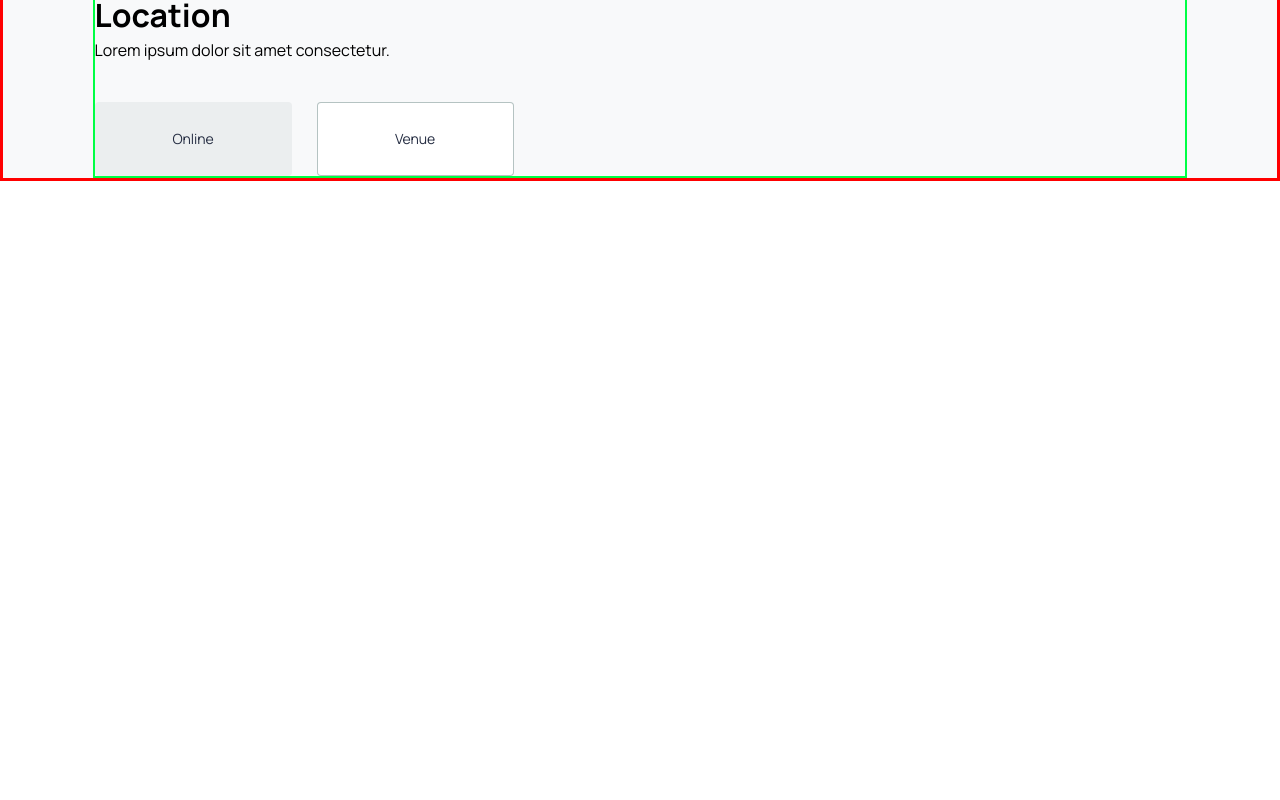
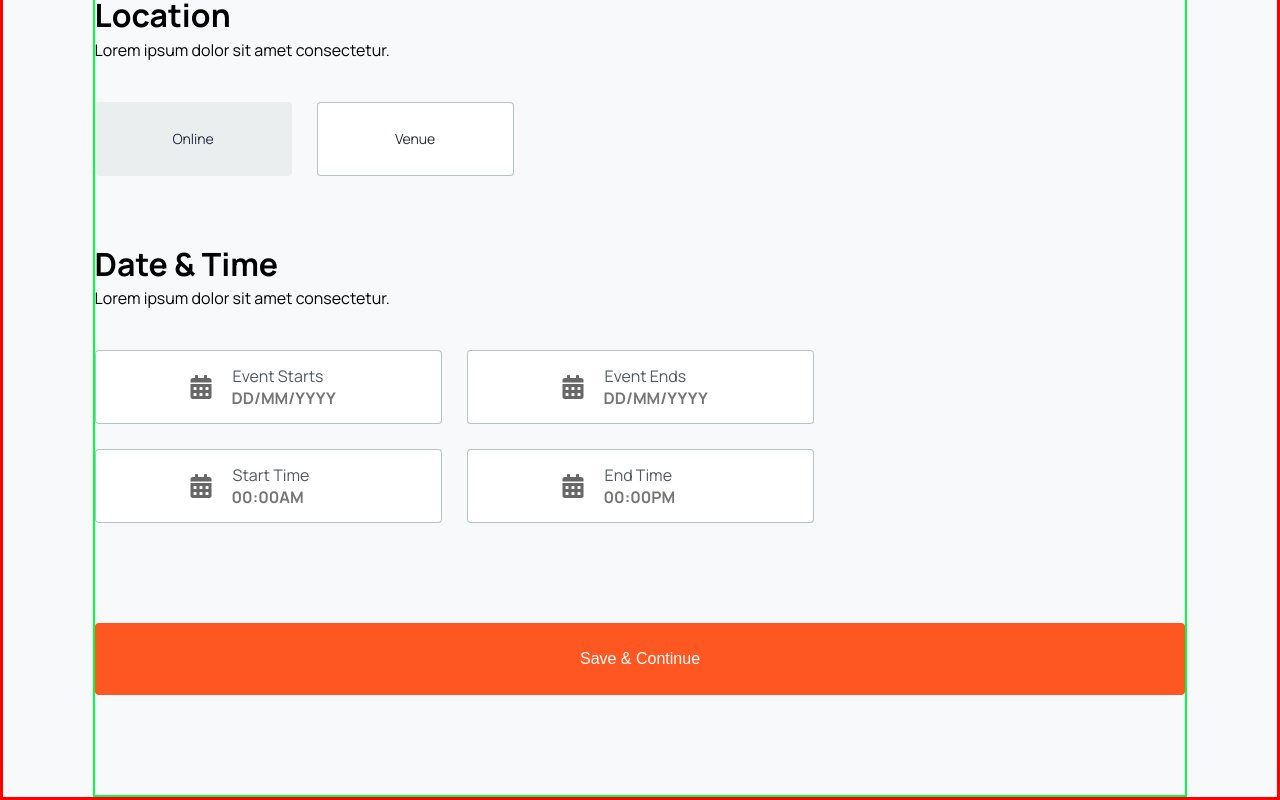
Before and after one commit to miracle-ic/Event-Hub-Project, a React (Vite) app: page / in a window 1280 px wide. Shown: the part 1179-1979 px from the top of the page. Before the commit the page ends 1360 px from the top, so only its background shows below. Built offline with nearby package versions, Linux system fonts and the light colour scheme.

Commit message:
13th commit

```diff
--- a/src/component/pages/BookEvent.jsx
+++ b/src/component/pages/BookEvent.jsx
@@ -4,7 +4,8 @@ import Navbar from "../Navbar/Navbar";
 import TicketModel from "../Ticket-Model/TicketModel";
 import { CiCircleAlert } from "react-icons/ci";
 import { IoIosArrowDown } from "react-icons/io";
-import upload from '../others/upload.svg';
+import { FaCalendarAlt } from "react-icons/fa";
+import upload from "../others/upload.svg";
 
 const BookEvent = () => {
   return (
@@ -92,6 +93,61 @@ const BookEvent = () => {
                   <div className="venue-btn">Venue</div>
                 </div>
               </div>
+
+              {/* -----------------------------------Save button - Div */}
+              <div className="set-date-time-header">
+                <h2>Date & Time</h2>
+                <p>Lorem ipsum dolor sit amet consectetur.</p>
+
+                <div className="date-container">
+                  <div className="start-date-btn">
+                  <FaCalendarAlt className="calendar-icon" />
+                    <div className="date-input-div">
+                      <input type="text" id="event-start-input" placeholder="DD/MM/YYYY" />
+                      <label for="event-start-input" class="event-start-label">
+                        Event Starts
+                      </label>
+                    </div>
+                  </div>
+
+                  <div className="end-date-btn">
+                  <FaCalendarAlt className="calendar-icon" />
+                    <div className="date-input-div">
+                      <input type="text" id="event-start-input" placeholder="DD/MM/YYYY" />
+                      <label for="event-start-input" class="event-start-label">
+                        Event Ends
+                      </label>
+                    </div>
+                  </div>
+                </div>
+
+                <div className="date-container">
+                  <div className="start-date-btn">
+                  <FaCalendarAlt className="calendar-icon" />
+                    <div className="date-input-div">
+                      <input type="text" id="event-start-input" placeholder="00:00AM" />
+                      <label for="event-start-input" class="event-start-label">
+                        Start Time
+                      </label>
+                    </div>
+                  </div>
+
+                  <div className="end-date-btn">
+                  <FaCalendarAlt className="calendar-icon" />
+                    <div className="date-input-div">
+                      <input type="text" id="event-start-input" placeholder="00:00PM" />
+                      <label for="event-start-input" class="event-start-label">
+                        End Time
+                      </label>
+                    </div>
+                  </div>
+                </div>
+              </div>
+
+              {/* -----------------------------------Save button - Div */}
+              <button type="" class="btn-save">
+                Save & Continue
+              </button>
             </form>
           </div>
         </div>
--- a/src/component/pages/bookevent.css
+++ b/src/component/pages/bookevent.css
@@ -75,7 +75,7 @@
 .form-div {
     width: 100%;
 }
-/* -------------------Login inputs */
+/* -------------------Event Title inputs */
 .event-title-input-container {
     display: grid;
     grid-template-columns: 1fr;
@@ -115,7 +115,7 @@
     font-size: 16px;
 }
 
-/* -------------------Password inputs */
+/* -------------------Event Organizers inputs */
 .event-organizer-input-container {
     display: grid;
     grid-template-columns: 1fr;
@@ -355,6 +355,125 @@
     border-radius: 4px;
 }
 
+/* -------------------Set Date & Time header */
+.set-date-time-header {
+    display: flex;
+    flex-direction: column;
+    justify-content: flex-start;
+    width: 100%;
+    height: auto;
+    margin-top: 7%;
+    /* border: 2px solid rgb(0, 4, 255); */
+}
+
+.set-date-time-header h2 {
+    font-size: 32px;
+    margin-top: -10px;
+}
+
+.set-date-time-header p {
+    font-size: 16px;
+    margin-top: -25px;
+}
+
+.date-container {
+    display: flex;
+    flex-direction: row;
+    margin-top: 25px;
+    font-size: 14px;
+    color: #252D42;
+}
+
+/* ------------------------------div 1 */
+.start-date-btn {
+    display: flex;
+    align-items: center;
+    justify-content: center;
+    width: 347px;
+    height: 74px;
+    background-color: #fff;
+    border: 1px solid rgb(0, 50, 47, 0.29);
+    border-radius: 4px;
+    margin-right: 25px;
+}
+
+/* -------------------Event Title inputs */
+.calendar-icon {
+    font-size: 24px;
+    color: #676767;
+}
+
+
+.date-input-div {
+    display: grid;
+    grid-template-columns: 1fr;
+    grid-template-rows: 1fr;
+    grid-template-areas: "overlap";
+    /* margin-top: 60px; */
+    width: auto;
+    margin-left: 15px;
+}
+
+#event-start-input {
+    font-family: 'Manrope';
+    font-weight: bold;
+    grid-area: overlap;
+    align-self: center;
+    justify-self: center;
+    width: 120px;
+    height: auto;
+    background-color: #ffffff;
+    /* border: 1px solid rgba(37,45,66,0.3); */
+    border-radius: 7px;
+    color: #252D42;
+    font-size: 16px;
+    padding-top: 22px;
+    padding-left: 4px;
+    border: none;
+    appearance: none;
+    outline: none;
+}
+
+.event-start-label {
+    grid-area: overlap;
+    align-self: start;
+    justify-self: start;
+    color: rgb(37, 45, 66, 0.8);
+    /* background-color: #ffffff; */
+    padding-left: 5px;
+    padding-right: 5px;
+    /* margin-left: 40px; */
+    margin-top: 0px;
+    font-size: 16px;
+}
+
+
+/* -----------------------------------div 2 */
+.end-date-btn {
+    display: flex;
+    align-items: center;
+    justify-content: center;
+    width: 347px;
+    height: 74px;
+    background-color: #fff;
+    border: 1px solid rgb(0, 50, 47, 0.29);
+    border-radius: 4px;
+}
+
+/* -------------------Save button */
+.btn-save {
+    width: 100%;
+    height: 72px;
+    background-color: #FF5722;
+    border: none;
+    border-radius: 4px;
+    color: #fff;
+    font-size: 16px;
+    cursor: pointer;
+    margin-top: 100px;
+    margin-bottom: 100px;
+}
+
 
 @media screen and (max-width: 991px) {
     .upload-container .span1 {
@@ -421,4 +540,9 @@
         width: 167px;
         height: 59px;
     }
+
+    .btn-save {
+        font-size: 14px;
+        height: 51px;
+    }
 }
```
Lines whose indentation alone changed are shown as unchanged.
